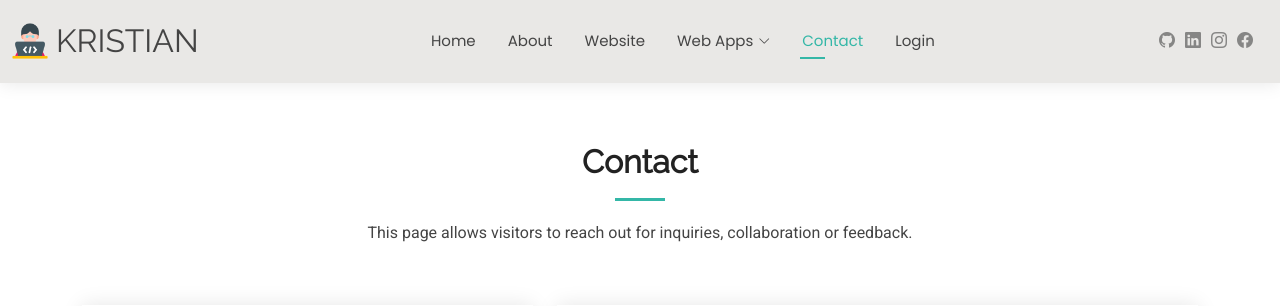
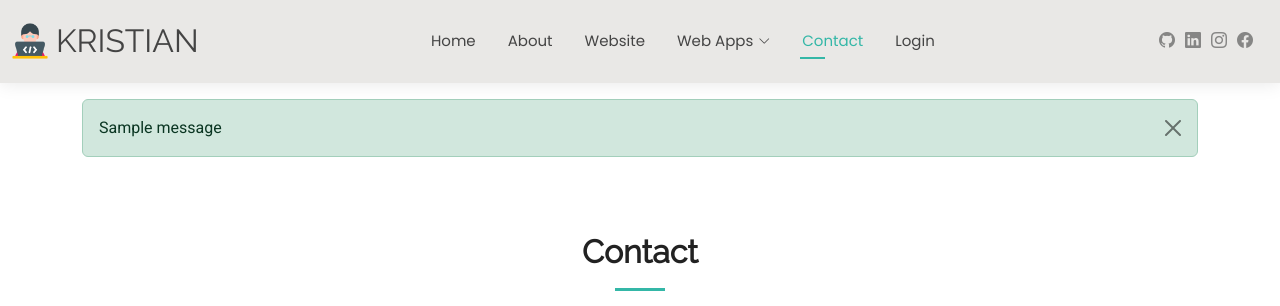
Before and after one commit to lazarickristian/kristian_portfolio, a Django app: page /contact/ in a window 1280 px wide. Shown: the top 306 px of the page. Run offline with Django 5.2, Linux system fonts and the light colour scheme; tables that the repository leaves empty hold one stand-in row (values such as "Sample post"); one stand-in notice (Sample message) is shown; some libraries are stand-ins or nearby versions.

Commit message:
Little changes in templates and settings.py
Little changes in templates and settings.py

```diff
--- a/portfolio/about/templates/about/contact.html
+++ b/portfolio/about/templates/about/contact.html
@@ -28,6 +28,16 @@
 {% block content %}
 
   <main class="main">
+    {% if messages %}
+      <div class="container mt-3">
+          {% for message in messages %}
+              <div class="alert alert-{% if message.tags %}{{ message.tags }}{% else %}info{% endif %} alert-dismissible fade show" role="alert">
+                  {{ message }}
+                  <button type="button" class="btn-close" data-bs-dismiss="alert" aria-label="Close"></button>
+              </div>
+          {% endfor %}
+      </div>
+    {% endif %}
 
     <!-- Contact Section -->
     <section id="contact" class="contact section">
@@ -90,14 +100,6 @@
                   <textarea class="form-control" name="message" rows="10" id="message-field" required=""></textarea>
                 </div>
 
-                <div class="col-md-12 text-center">
-                  {% if messages %}
-                    {% for message in messages %}
-                      <div class="alert {% if message.tags %}alert-{{ message.tags }}{% endif %}">
-                          {{ message }}
-                      </div>
-                    {% endfor %}
-                  {% endif %}
                   <button type="submit">Send Message</button>
                 </div>
 
--- a/portfolio/portfolio/settings.py
+++ b/portfolio/portfolio/settings.py
@@ -25,8 +25,6 @@ BASE_DIR = Path(__file__).resolve().parent.parent
 # See https://docs.djangoproject.com/en/5.1/howto/deployment/checklist/
 
 # SECURITY WARNING: keep the secret key used in production secret!
-#SECRET_KEY = 'django-insecure-^bq*m@po5zollmwwnuuk_nf(pl(tvrf)j@==oz*u@61f02l@-a'
-
 SECRET_KEY = os.getenv("SECRET_KEY")
 
 # SECURITY WARNING: don't run with debug turned on in production!
```
Also changed, not shown: requirements.txt (+89 -20 lines).
